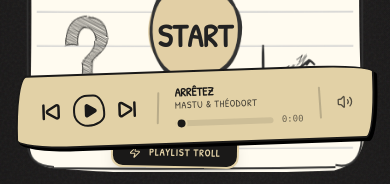
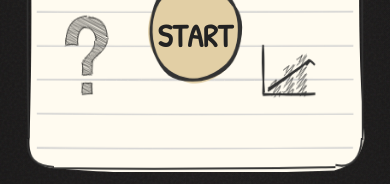
Before and after one commit to Marianoooo45/Finance_Itw_Prep, a Next.js app: page / in a window 390 px wide. Shown: the part 660-844 px from the top of the page. Built offline with nearby package versions, Linux system fonts and the light colour scheme; a web font is replaced by a local one.

Commit message:
enlever lecteur sur mobile

```diff
--- a/src/components/AudioPlayer.tsx
+++ b/src/components/AudioPlayer.tsx
@@ -103,8 +103,8 @@ export default function AudioPlayer() {
     };
 
     return (
-        <div className="fixed bottom-4 left-0 w-full flex justify-center md:w-auto md:left-auto md:bottom-auto md:top-4 md:right-4 z-[100] font-sketch">
-            <div className="flex flex-col items-center md:items-end gap-0">
+        <div className="hidden md:flex fixed top-4 right-4 z-[100] flex-col items-end gap-2 font-sketch">
+            <div className="flex flex-col items-end gap-0">
                 <audio
                     ref={audioRef}
                     src={currentTrack.src}
@@ -209,12 +209,12 @@ export default function AudioPlayer() {
                     {activePlaylist === 'troll' ? (
                         <>
                             <Zap className="w-3 h-3" />
-                            <span> PLAYLIST TROLL</span>
+                            <span>PLAYLIST TROLL</span>
                         </>
                     ) : (
                         <>
                             <Coffee className="w-3 h-3" />
-                            <span> PLAYLIST CHILL</span>
+                            <span>PLAYLIST CHILL</span>
                         </>
                     )}
                 </button>
```
